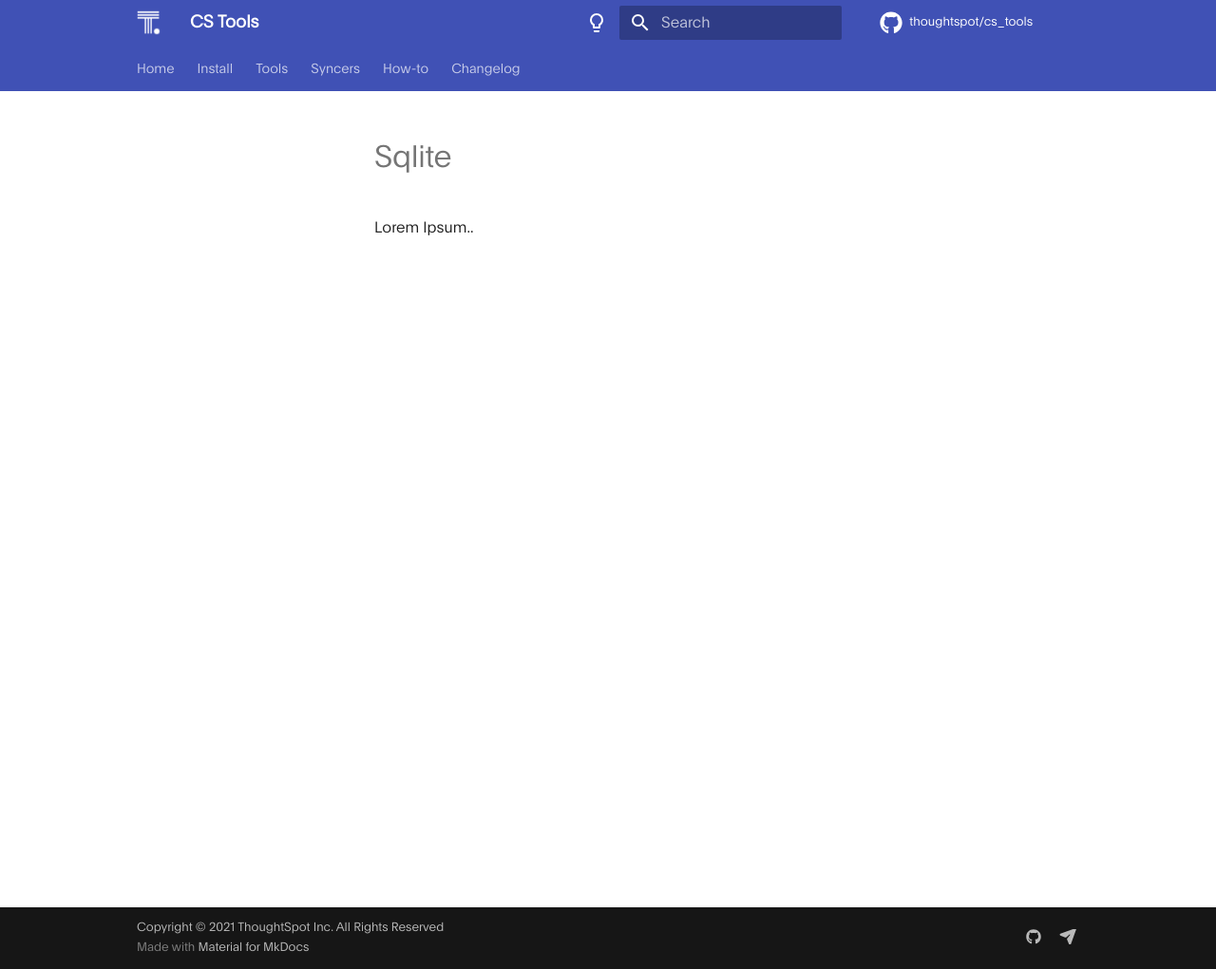
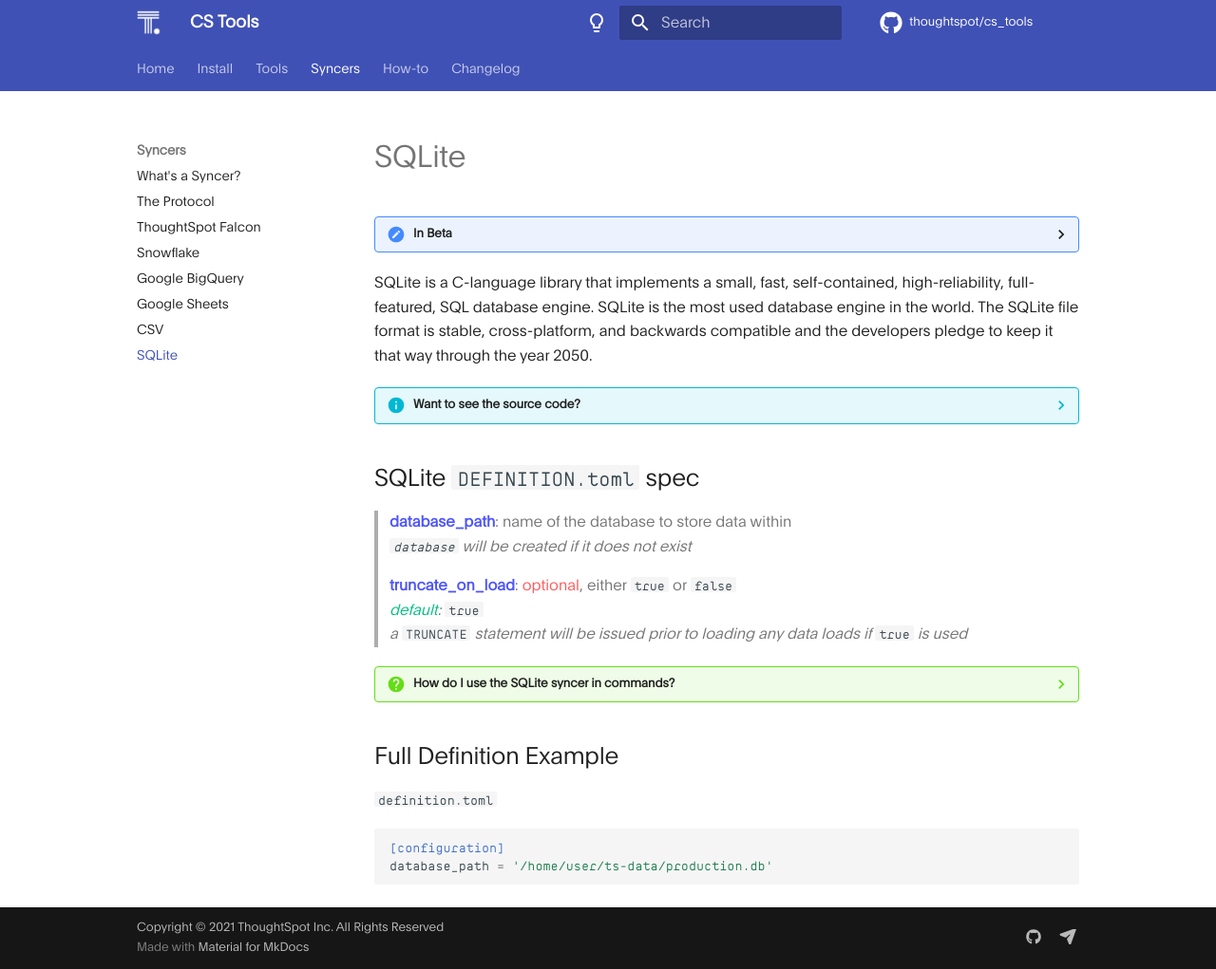
Before and after one commit to thoughtspot/cs_tools, an MkDocs documentation site: the page built from docs/syncer/sqlite.md, in a window 1280 px wide and 1021 px high. Shown: the whole window at 95% size. Built offline with MkDocs 1.6.1 and Material for MkDocs 9.7.7, drawn with Linux system fonts in a browser that asks for light colours; some web fonts are replaced; comment, search, counter and statistics services are not loaded.

Commit message:
📜 add sqlite syncer docs

````diff
--- a/docs/syncer/sqlite.md
+++ b/docs/syncer/sqlite.md
@@ -1 +1,61 @@
-Lorem Ipsum..
+---
+hide:
+  - toc
+---
+
+??? attention "In Beta"
+
+    The Syncer protocol is in beta, it has been added to __CS Tools__ in v1.3 on a
+    __provisional basis__. It may change significantly in future releases and its
+    interface will not be concrete until v2.
+
+    Feedback from the community while it's still provisional would be extremely useful;
+    either comment on [#25][gh-issue25] or create a new issue.
+
+
+SQLite is a C-language library that implements a small, fast, self-contained, high-reliability, full-featured, SQL database engine. SQLite is the most used database engine in the world. The SQLite file format is stable, cross-platform, and backwards compatible and the developers pledge to keep it that way through the year 2050.
+
+??? info "Want to see the source code?"
+
+    *If you're writing a Custom Syncer, you can check our project code for an example.*
+
+    [cs_tools/sync/__SQLite__/syncer.py][syncer.py]
+
+## SQLite `DEFINITION.toml` spec
+
+> __database_path__{ .fc-blue }: name of the database to store data within
+<br/>*`database` will be created if it does not exist*
+
+> __truncate_on_load__{ .fc-blue }: <span class=fc-coral>optional</span>, either `true` or `false`
+<br/>*<span class=fc-mint>default</span>:* `true`
+<br/>*a* `TRUNCATE` *statement will be issued prior to loading any data loads if* `true` *is used*
+
+
+??? question "How do I use the SQLite syncer in commands?"
+
+    === ":fontawesome-brands-apple: Mac, :fontawesome-brands-linux: Linux"
+
+        `cs_tools tools searchable bi-server sqlite:///home/user/syncers/sqlite-definition.toml --compact`
+
+        `cs_tools tools searchable bi-server sqlite://default --compact`
+
+    === ":fontawesome-brands-windows: Windows"
+
+        `cs_tools tools searchable bi-server sqlite://C:\Users\%USERNAME%\Downloads\sqlite-definition.toml --compact`
+
+        `cs_tools tools searchable bi-server sqlite://default --compact`
+
+    *Learn how to register a default for syncers in [How-to: Setup a Configuration File][how-to-config].*
+
+
+## Full Definition Example
+
+`definition.toml`
+```toml
+[configuration]
+database_path = '/home/user/ts-data/production.db'
+```
+
+[gh-issue25]: https://github.com/thoughtspot/cs_tools/issues/25
+[syncer.py]: https://github.com/thoughtspot/cs_tools/blob/master/cs_tools/sync/sqlite/syncer.py
+[how-to-config]: ../how-to/configuration-file.md
--- a/mkdocs.yml
+++ b/mkdocs.yml
@@ -110,7 +110,7 @@
     - Google Sheets: syncer/gsheets.md
     # - Microsoft Excel: syncer/excel.md
     - CSV: syncer/csv.md
-    # - SQLite: syncer/sqlite.md
+    - SQLite: syncer/sqlite.md
     # - JSON: syncer/json.md
   - How-to:
     - "Set up a Configuration File": how-to/configuration-file.md
````
